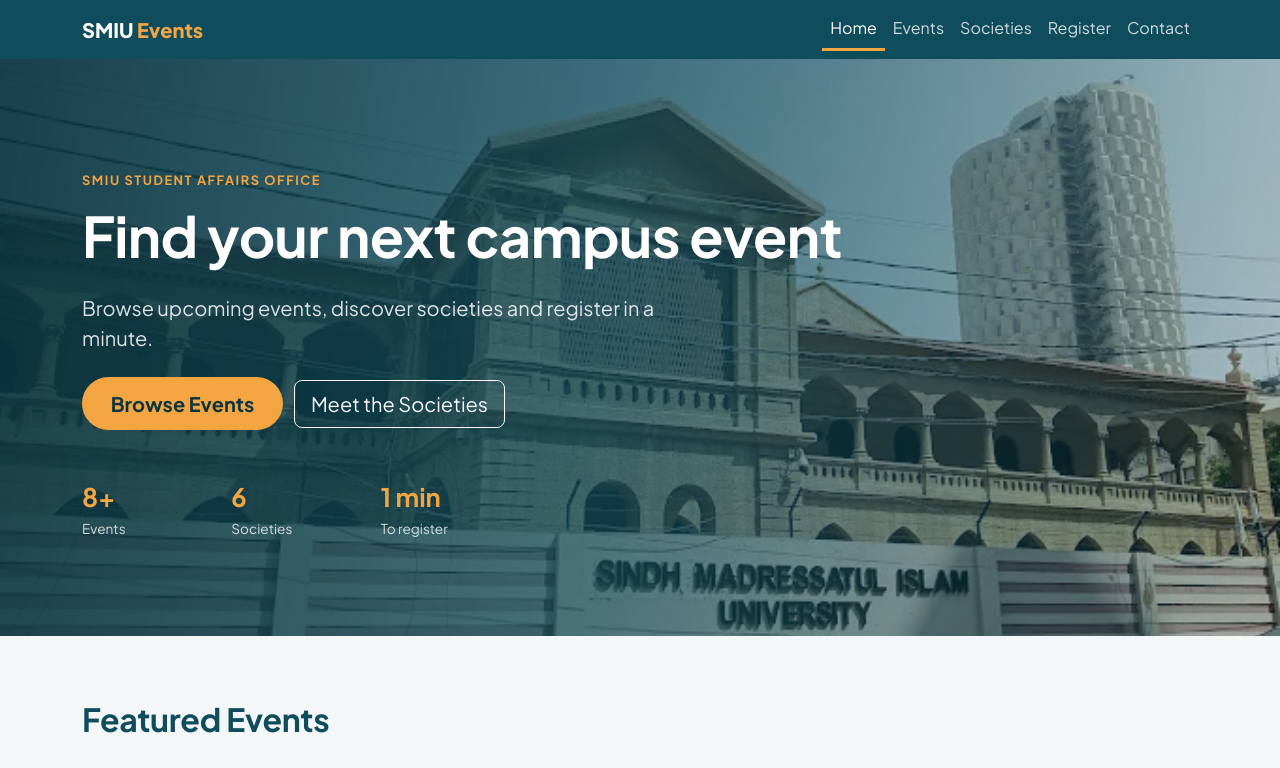
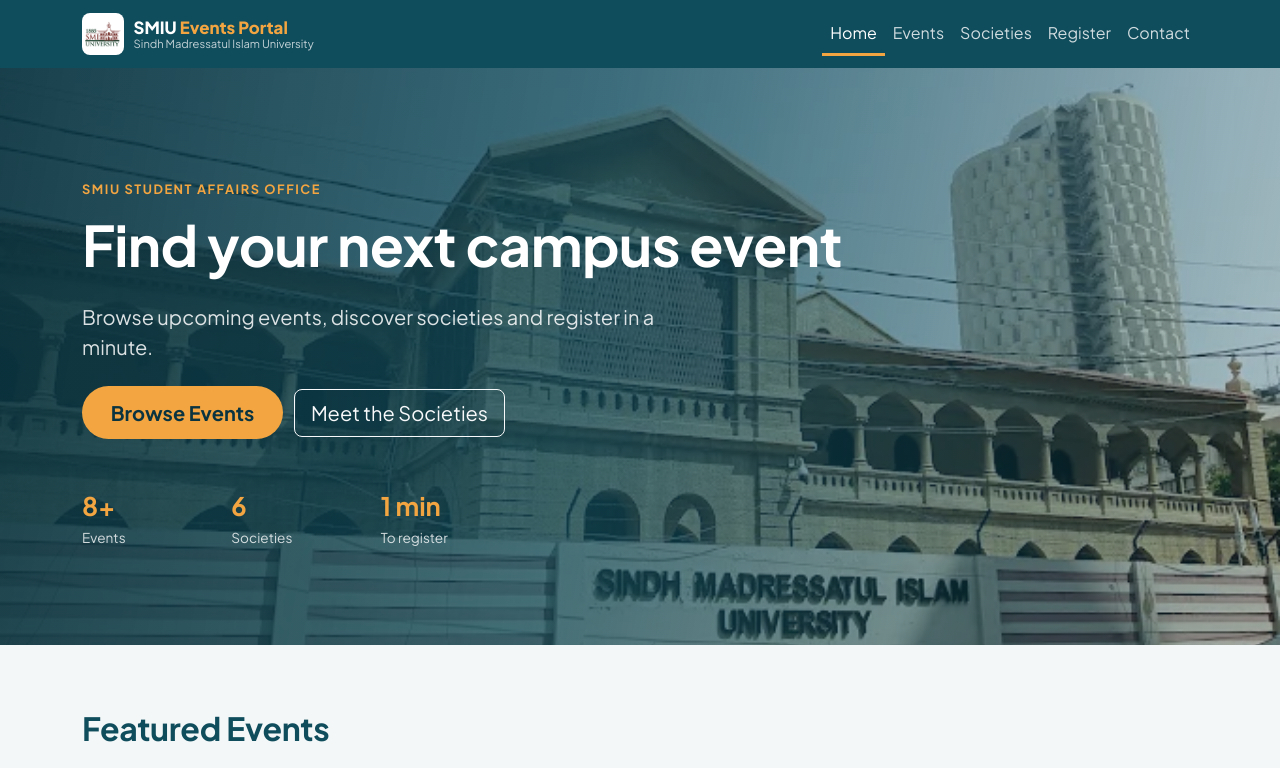
Before and after one commit to safiraza112/smiu-events-portal-alpha, a plain HTML site: page index.html in a window 1280 px wide. Shown: the top 768 px of the page. Drawn offline with nearby package versions, Linux system fonts and the light colour scheme; grey boxes are pictures that could not be loaded.

Commit message:
Add SMIU logo and full name to navbar on all pages

```diff
--- a/css/style.css
+++ b/css/style.css
@@ -1,7 +1,7 @@
-/* ==========================================================
+/*
    SMIU Events Portal - shared stylesheet
    Linked AFTER Bootstrap so these rules can override it.
-   ========================================================== */
+   */
 
 /* ---------- 1. Colour theme and fonts (CSS variables) ---------- */
 :root {
@@ -255,8 +255,6 @@ ibrahim
   color: var(--smiu-text);
 }
 
-main
-main
 /* ---------- Contact page ---------- */
 .contact-form-panel {
   background-color: #fff;
@@ -309,3 +307,33 @@ main
     padding: 4.5rem 0 3.5rem;
   }
 }
+/* ---------- Navbar logo and full name ---------- */
+.brand-logo {
+  height: 42px;
+  width: auto;
+  background-color: #fff;
+  border-radius: 8px;
+  padding: 3px;
+  margin-right: 0.6rem;
+}
+
+.smiu-navbar .navbar-brand .brand-text {
+  display: flex;
+  flex-direction: column;
+  line-height: 1.1;
+  color: #fff;
+}
+
+.brand-text strong {
+  font-size: 1.05rem;
+}
+
+.brand-text small {
+  font-size: 0.7rem;
+  font-weight: 500;
+  color: rgba(255, 255, 255, 0.75);
+}
+
+@media (max-width: 400px) {
+  .brand-text small { display: none; }
+}
--- a/index.html
+++ b/index.html
@@ -20,7 +20,7 @@
   <header>
     <nav class="navbar navbar-expand-lg smiu-navbar navbar-dark sticky-top">
       <div class="container">
-        <a class="navbar-brand" href="index.html">SMIU <span>Events</span></a>
+        <a class="navbar-brand d-flex align-items-center" href="index.html"><img src="images/smiu-logo.png" alt="SMIU logo" class="brand-logo"><span class="brand-text"><strong>SMIU <span>Events Portal</span></strong><small>Sindh Madressatul Islam University</small></span></a>
         <button class="navbar-toggler" type="button" data-bs-toggle="collapse"
                 data-bs-target="#mainNav" aria-controls="mainNav" aria-expanded="false" aria-label="Toggle navigation">
           <span class="navbar-toggler-icon"></span>
```
Also changed, not shown: contact.html (+1 -1 lines), event-details.html (+1 -1 lines), events.html (+1 -1 lines), register.html (+1 -1 lines), societies.html (+1 -1 lines), images/campus-hero.webp (added).
